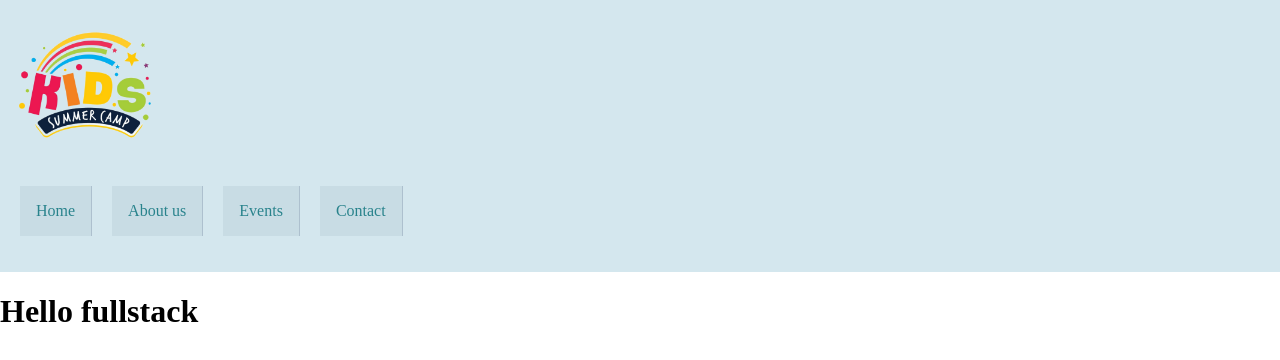
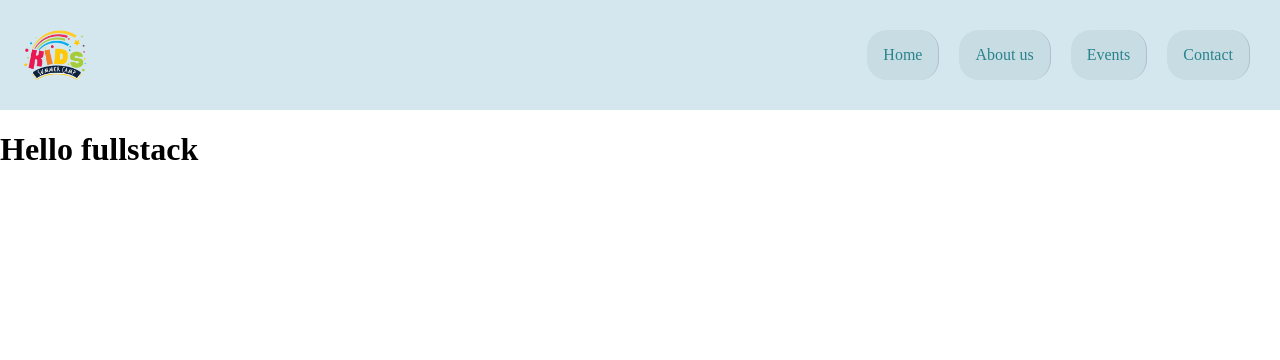
Before and after one commit to NatalieDi/fullstack_project, an Angular app in the folder frontend/: page / in a window 1280 px wide. Shown: the top 360 px of the page. Built offline with nearby package versions, Linux system fonts and the light colour scheme.

Commit message:
updates 2

```diff
--- a/frontend/src/app/components/header/header.component.scss
+++ b/frontend/src/app/components/header/header.component.scss
@@ -0,0 +1,36 @@
+nav img{
+    width: 70px;
+   }
+nav{
+    text-decoration-color: #29838C;
+    background-color: #D4E7EE;
+    padding: 20px;
+    display: flex;
+}
+ul{
+    background: #D4E7EE;
+    overflow: hidden;
+    padding: 0;
+    display: flex;
+    justify-content: flex-end;
+    list-style-type: none;
+    width: 100%;
+    margin: auto;
+}
+ul li{
+    height: 50px;
+    padding: 10px;
+}
+
+a {
+    display: inline-block;
+    padding: 1em;
+    border-right: 1px solid #ADC0CE;
+    background: rgba(173, 192, 206, .3);
+    color: #29838C;
+    text-decoration: none;
+    border-radius: 20px;
+  }
+a:hover {
+    background: #ADC0CE
+}
--- a/frontend/src/styles.scss
+++ b/frontend/src/styles.scss
@@ -2,39 +2,3 @@
 body{
     margin: 0;
 }
-nav img{
-    width: 150px;
-    display:flex;
-}
-nav{
-    text-decoration-color: #29838C;
-    background-color: #D4E7EE;
-    padding: 10px;
-
-}
-ul{
-    background: #D4E7EE;
-    overflow: hidden;
-    padding: 0;
-    display:inline-block-type;
-
-}
-ul li{
-    display:flex;
-    padding: 10px;
-}
-li {
-    float: left;
-}
-
-a {
-    display: inline-block;
-    padding: 1em;
-    border-right: 1px solid #ADC0CE;
-    background: rgba(173, 192, 206, .3);
-    color: #29838C;
-    text-decoration: none;
-  }
-a:hover {
-    background: #ADC0CE
-}
```
Also changed, not shown: 1 other file (tests, documents, lock files or other folders).
